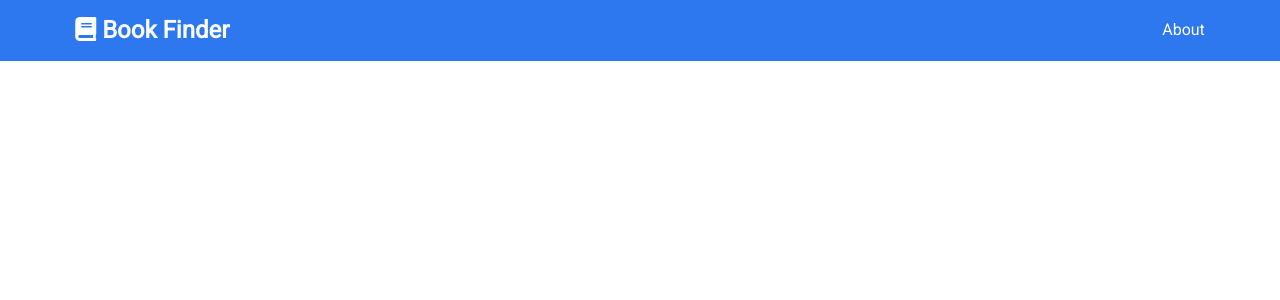
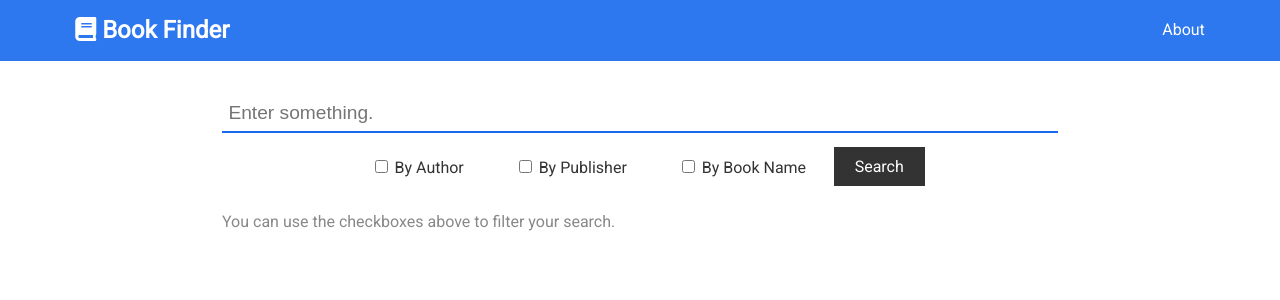
Before and after one commit to Eronmmer/book-finder-app, a React (Create React App) app: page / in a window 1280 px wide. Shown: the top 300 px of the page. Built offline with nearby package versions, Linux system fonts and the light colour scheme.

Commit message:
add search component

```diff
--- a/src/App.js
+++ b/src/App.js
@@ -1,8 +1,9 @@
-import React, { Component } from "react";
+import React, { Component, Fragment } from "react";
 import "./index.css";
 import Navbar from "./components/layout/Navbar";
 import { BrowserRouter as Router, Switch, Route } from "react-router-dom";
 import About from "./components/pages/About";
+import Search from "./components/books/Search";
 
 export class App extends Component {
   render() {
@@ -10,12 +11,23 @@ export class App extends Component {
       <Router>
         <div>
           <Navbar />
+          <div className="container">
             {/* Alert component goes here */}
             <Switch>
               {/* Route to Search and Books here */}
+              <Route
+                exact
+                path="/"
+                render={props => (
+                  <Fragment>
+                    <Search />
+                  </Fragment>
+                )}
+              />
               <Route exact path="/about" component={About} />
               {/* Route to NotFound here */}
             </Switch>
+          </div>
         </div>
       </Router>
     );
--- /dev/null
+++ b/src/components/books/Search.js
@@ -0,0 +1,52 @@
+import React, { Component } from "react";
+
+export class Search extends Component {
+  render() {
+    return (
+      <>
+        <form>
+          <input
+            type="text"
+            name="text"
+            placeholder="Enter something."
+            style={{
+              marginBottom: 0,
+              borderTop: "none",
+              borderLeft: "none",
+              borderRight: "none",
+              borderBottom: "2px solid #1769ee",
+              outline: "none"
+            }}
+          />
+          <div className="search-filters-with-submit">
+            <div className="search-filters">
+              <div className="filter-flex-item">
+                <input type="checkbox" name="author" id="author" />
+                <label htmlFor="author">By Author</label>
+              </div>
+              <div className="filter-flex-item">
+                <input type="checkbox" name="publisher" id="publisher" />
+                <label htmlFor="publisher">By Publisher</label>
+              </div>
+              <div className="filter-flex-item">
+                <input type="checkbox" name="bookName" id="bookName" />
+                <label htmlFor="bookName">By Book Name</label>
+              </div>
+            </div>
+            <input
+              type="submit"
+              value="Search"
+              className="btn btn-dark search-book-btn"
+            />
+          </div>
+        </form>
+
+        <div className="form-text">
+          You can use the checkboxes above to filter your search.
+        </div>
+      </>
+    );
+  }
+}
+
+export default Search;
--- a/src/components/pages/About.js
+++ b/src/components/pages/About.js
@@ -2,7 +2,7 @@ import React from "react";
 
 const About = () => {
   return (
-    <div className="container">
+    <div>
       <h1 className="text-center">Book Finder App</h1>
       <p className="lead">
         Book Finder is a simple web app built with React and the Google Books
--- a/src/index.css
+++ b/src/index.css
@@ -43,7 +43,7 @@ img {
 
 /* Utilities */
 .container {
-  max-width: 1100px;
+  max-width: 900px;
   margin: auto;
   overflow: hidden;
   padding: 0 2rem;
@@ -332,6 +332,10 @@ textarea {
   border: 1px solid #ccc;
 }
 
+input[type="checkbox"] {
+  margin-right: 0.4rem;
+}
+
 input[type='submit'],
 button {
   font: inherit;
@@ -377,6 +381,22 @@ table th {
   margin-right: 0.6rem;
 }
 
+.search-filters {
+  display: flex;
+  align-items: center;
+  justify-content: space-around;
+  width: 100%;
+}
+
+.search-filters-with-submit {
+  display: flex;
+  justify-content: space-between;
+  align-items: center;
+  margin: 0 auto;
+  margin-top: -0.3rem;
+  width: 70%;
+}
+
 /* Mobile Styles */
 @media (max-width: 700px) {
   .hide-sm {
@@ -412,4 +432,22 @@ table th {
     text-align: center;
     justify-content: center;
   }
+
+  .search-filters {
+    width: 100%;
+    order: 2
+  }
+
+  .search-filters-with-submit {
+    flex-direction: column;
+    margin-top: 0;
+    width: 100%;
+  }
+
+  .search-book-btn {
+    display: block;
+    width: 95%;
+    margin: 0 auto;
+    margin-top: 1rem;
+  }
 }
```
Also changed, not shown: src/components/books/BookItem.js (added), src/components/books/Books.js (added). Lines whose indentation alone changed are shown as unchanged.
